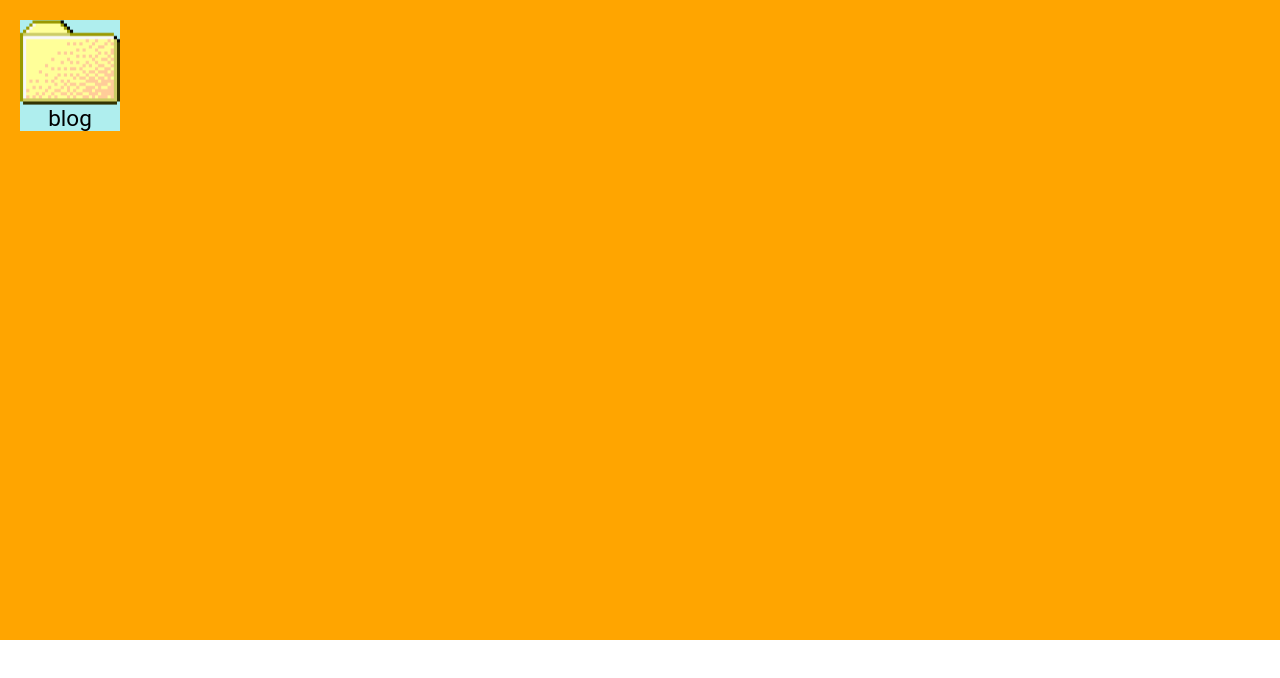
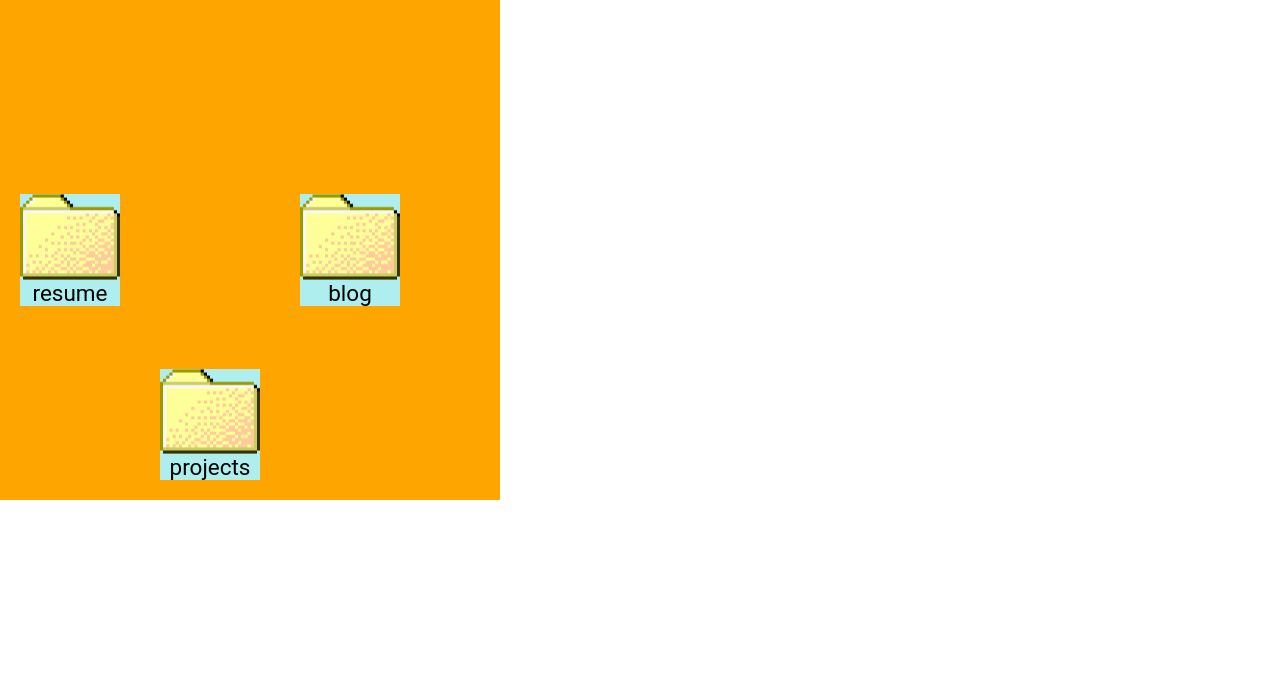
Before and after one commit to ewright516/personal-portfolio, a Vue app in the folder portfolio/: page / in a window 1280 px wide. Shown: the top 678 px of the page. Built offline with nearby package versions, Linux system fonts and the light colour scheme.

Commit message:
using vue events finally

```diff
--- a/portfolio/src/components/MenuItem.vue
+++ b/portfolio/src/components/MenuItem.vue
@@ -7,7 +7,7 @@
 
 <script setup>
 import { ref } from '@vue/reactivity'
-import { computed, onMounted } from '@vue/runtime-core'
+import { computed } from '@vue/runtime-core'
 import { useRouter } from 'vue-router'
 const router = useRouter()
 
@@ -27,9 +27,6 @@ const positionUser = ref({
 const css = computed(() => {
   return `left: ${position.value.x}px; top: ${position.value.y}px;`
 })
-
-
-
 </script>
 
 <style scoped>
@@ -44,6 +41,10 @@ const css = computed(() => {
   background-color: paleturquoise;
 }
 .image {
-  width: 10rem
+  width: 10rem;
+  -moz-user-select: none;
+  -webkit-user-select: none;
+  user-select: none;
+  pointer-events: none;
 }
 </style>
--- a/portfolio/src/views/Menu.vue
+++ b/portfolio/src/views/Menu.vue
@@ -1,8 +1,9 @@
 <template>
   <div>
-    <ul class="menu">
-      <li v-for="page in pages" :key="page">
-        <MenuItem :page="page"/>
+    <ul class="menu" @mousemove="mousemove">
+      <li @click="router.push(page)" v-for="page in pages" :key="page" class="selection" :id="page">
+        <img src="../assets/folder.png" alt="folder" class="image">
+        <p>{{ page }}</p>
       </li>
     </ul>
   </div>
@@ -11,10 +12,13 @@
 <script setup>
 import { ref } from '@vue/reactivity'
 import { useRouter } from 'vue-router'
-import MenuItem from '../components/MenuItem.vue'
 
 const pages = ref(["resume", "projects", "blog"])
 const router = useRouter()
+
+const mousemove = (e) => {
+  console.log(e.clientX, e.clientY)
+}
 </script>
 
 <style scoped>
@@ -24,6 +28,42 @@ ul, li {
 }
 .menu {
   background-color: orange;
-  height: 80vh;
+  width: 50rem;
+  height: 50rem;
+  display: flex;
+  flex-flow: row nowrap;
+  /* animation: spin 10s infinite linear; */
+}
+.selection {
+  width: fit-content;
+  display: flex;
+  flex-flow: column nowrap;
+  align-items: center;
+  cursor: pointer;
+  margin: 2rem 2rem;
+  background-color: paleturquoise;
+  /* animation: spin 10s infinite linear reverse; */
+}
+.image {
+  width: 10rem;
+  -moz-user-select: none;
+  -webkit-user-select: none;
+  user-select: none;
+  pointer-events: none;
+}
+#resume {
+  align-self: center;
+}
+#projects {
+  align-self: flex-end;
+}
+#blog {
+  align-self: center
+}
+
+@keyframes spin {
+  100% {
+    transform: rotate(-360deg);
+  }
 }
 </style>
```
